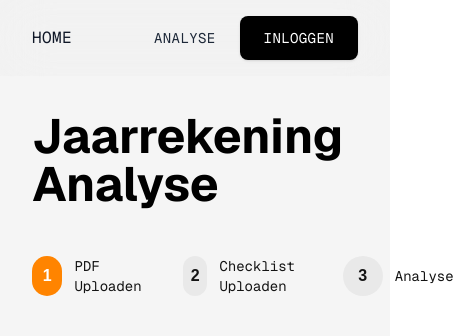
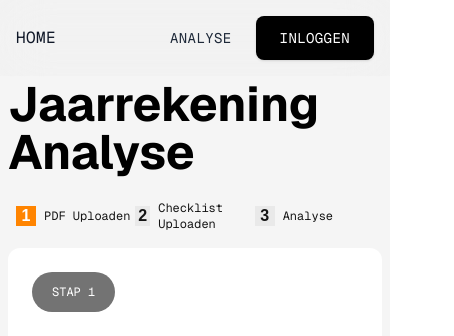
Before and after one commit to yotbot/jaarrekening-tool, a Next.js app: page /analysis in a window 390 px wide. Shown: the top 336 px of the page, 454 px wide, since content can reach past the window. Built offline with nearby package versions, Linux system fonts and the light colour scheme; no server answers.

Commit message:
style: improve mobile styling

```diff
--- a/app/analysis/page.tsx
+++ b/app/analysis/page.tsx
@@ -16,7 +16,7 @@ export default function AnalysisWizardPage() {
 
   return (
     <div className="w-full min-h-svh bg-neutral-1">
-      <main className="p-8 pt-28 max-w-6xl mx-auto space-y-10">
+      <main className="px-2 md:px-8 pt-20 md:pt-28 max-w-6xl mx-auto space-y-4 md:space-y-10">
         <h1 className="text-5xl font-sans font-bold">Jaarrekening Analyse</h1>
 
         <StepProgress step={step} />
--- a/components/FilterBar.tsx
+++ b/components/FilterBar.tsx
@@ -8,8 +8,8 @@ export default function FilterBar({
   setFilter: (v: "all" | "found" | "notfound") => void;
 }) {
   return (
-    <div className="inline-block bg-neutral-3 p-2 rounded-full">
-      <div className="flex gap-3 ">
+    <div className="inline-block bg-neutral-3 md:p-2 rounded-full">
+      <div className="flex md:gap-3 ">
         {[
           { key: "all", label: "Alles" },
           { key: "found", label: "✔ Gevonden" },
--- a/components/Header.tsx
+++ b/components/Header.tsx
@@ -14,7 +14,7 @@ export default function Header() {
         border-b border-white/20 font-mono uppercase tracking-wide
       "
     >
-      <div className="max-w-6xl mx-auto px-8 py-4 flex items-center justify-between">
+      <div className="max-w-6xl mx-auto px-4 md:px-8 py-4 flex items-center justify-between">
         {/* LOGO */}
         <Link
           href="/"
--- a/components/WaveHero.tsx
+++ b/components/WaveHero.tsx
@@ -10,7 +10,7 @@ export default function WaveHero() {
       <div className="pointer-events-none absolute top-32 right-1/4 w-[300px] h-[300px] rounded-full blur-[80px]" />
 
       {/* CONTENT */}
-      <main className="relative z-10 max-w-6xl mx-auto px-6 pt-28 pb-16 flex flex-col gap-16">
+      <main className="relative z-10 max-w-6xl mx-auto px-6 pt-24 md:pt-28 pb-16 flex flex-col gap-6 md:gap-16">
         {/* HEADER / NAV */}
         <header className="flex items-center justify-between">
           <Link
--- a/components/analysis/AnalysisPanel.tsx
+++ b/components/analysis/AnalysisPanel.tsx
@@ -109,7 +109,7 @@ export default function AnalysisPanel({
   // UI
   // --------------------------------------------------
   return (
-    <div className="p-6 bg-white rounded-xl shadow space-y-4">
+    <div className="px-3 py-6 md:p-6 bg-white rounded-xl shadow space-y-4">
       <div>
         <dl className="grid gap-6 sm:grid-cols-3 font-mono">
           <div>
@@ -128,7 +128,7 @@ export default function AnalysisPanel({
       </div>
 
       {/* SHEET + ACTION BUTTONS */}
-      <div className="grid sm:grid-cols-3 gap-6">
+      <div className="grid sm:grid-cols-3 md:gap-6">
         <div className="flex flex-col">
           <label className="text-sm font-mono mb-1">Sheet</label>
           <select
@@ -180,7 +180,7 @@ export default function AnalysisPanel({
             const stats = getSheetStats(results);
 
             return (
-              <div className="flex items-center gap-12">
+              <div className="flex flex-col md:flex-row items-center md:gap-12">
                 <ScoreDonut
                   found={stats.found}
                   notFound={stats.notFound}
--- a/components/analysis/StepProgress.tsx
+++ b/components/analysis/StepProgress.tsx
@@ -8,7 +8,7 @@ export default function StepProgress({ step }: { step: number }) {
   ];
 
   return (
-    <div className="flex items-center justify-between max-w-6xl mx-auto py-2">
+    <div className="flex items-center justify-between max-w-6xl px-2 md:px-0 mx-auto my-2 md:my-6 py-2">
       {steps.map((s, i) => {
         const isActive = s.id === step;
         const isDone = s.id < step;
@@ -18,7 +18,7 @@ export default function StepProgress({ step }: { step: number }) {
             {/* STEP BUBBLE */}
             <div
               className={`
-                w-10 h-10 rounded-full flex items-center justify-center font-semibold
+                w-5 h-5 md:w-10 md:h-10 md:rounded-full flex items-center justify-center font-semibold
                 transition-all
               `}
               style={{
@@ -37,9 +37,9 @@ export default function StepProgress({ step }: { step: number }) {
             </div>
 
             {/* LABEL */}
-            <div className="ml-3">
+            <div className="ml-2 md:ml-3">
               <p
-                className="text-sm font-mono"
+                className="text-xs md:text-sm font-mono"
                 style={{ color: "var(--theme-foreground)" }}
               >
                 {s.label}
@@ -48,7 +48,7 @@ export default function StepProgress({ step }: { step: number }) {
 
             {/* LINE BETWEEN STEPS */}
             {i < steps.length - 1 && (
-              <div className="flex-1 h-0.5 mx-4 bg-neutral-4 rounded transition-all" />
+              <div className="hidden md:block flex-1 h-0.5 mx-4 bg-neutral-4 rounded transition-all" />
             )}
           </div>
         );
```
